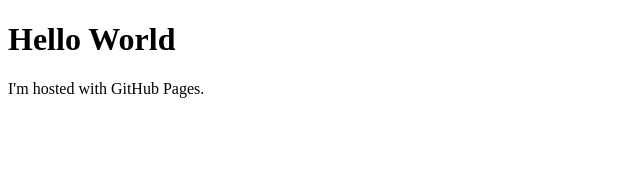
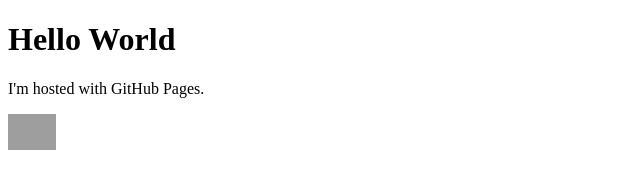
Before and after one commit to timberwolf21/timberwolf21.github.io, a plain HTML site: page index.html in a window 1280 px wide. Shown: the whole page, without its empty margins (0-640 px from the left). Drawn offline with Linux system fonts and the light colour scheme; grey boxes are pictures that could not be loaded.

Commit message:
add "Add Friends" button

```diff
--- a/index.html
+++ b/index.html
@@ -3,5 +3,10 @@
 <body>
 <h1>Hello World</h1>
 <p>I'm hosted with GitHub Pages.</p>
+
+<a href="https://lin.ee/gUmXGvN">
+    <img src="https://scdn.line-apps.com/n/line_add_friends/btn/th.png" alt="เพิ่มเพื่อน" height="36" border="0">
+</a>
+
 </body>
 </html>
```
